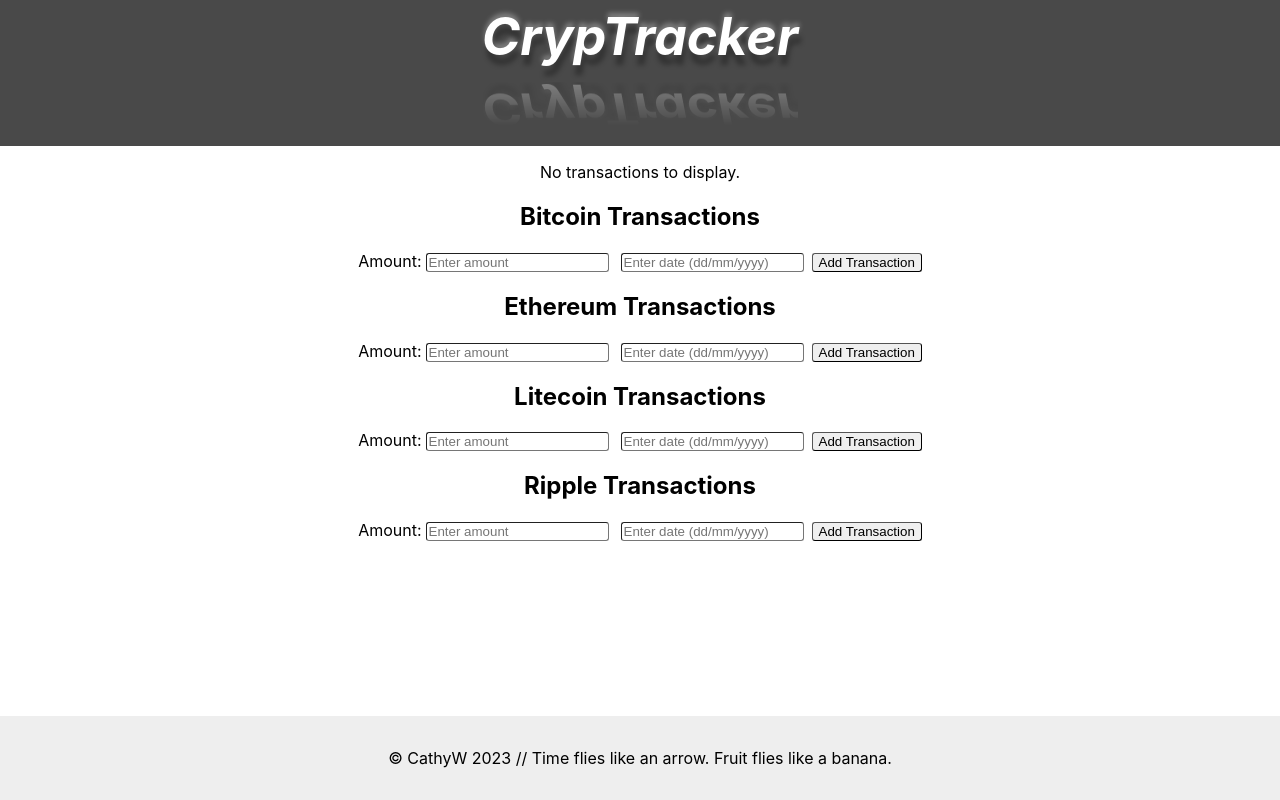
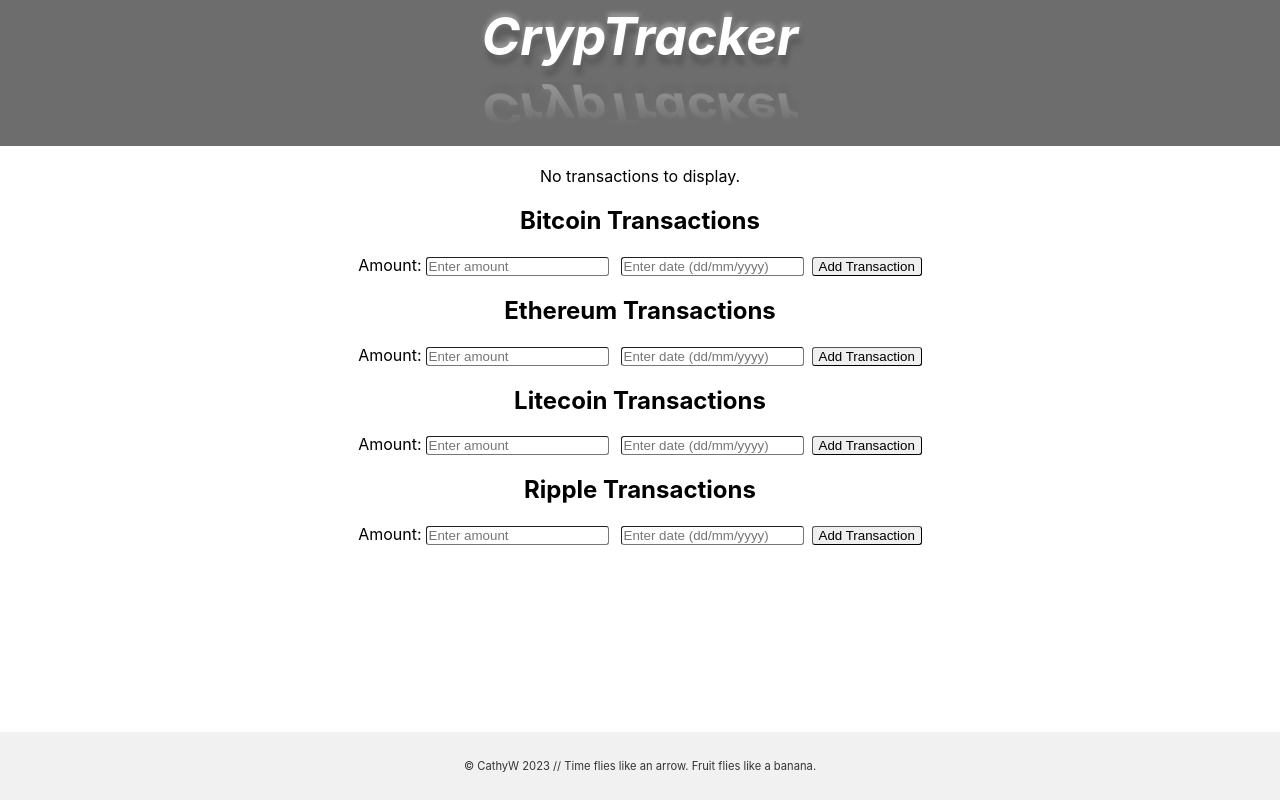
Before and after one commit to cathywiden/cryptracker, a React (Create React App) app: page / in a window 1280 px wide. Built offline with nearby package versions, Linux system fonts and the light colour scheme.

Commit message:
Update App.css

```diff
--- a/src/App.css
+++ b/src/App.css
@@ -1,10 +1,14 @@
 .App {
   text-align: center;
+  overflow-y: auto;
+  margin-bottom: 100px;
+  margin-top: 150px;
 }
 
-.App-header {
+.App-header,
+.header {
   background-color: rgb(73, 73, 73);
-  min-height: 10vh;
+  min-height: 9vh;
   display: flex;
   flex-direction: column;
   align-items: center;
@@ -14,6 +18,12 @@
   color: white;
   text-shadow: 2px 10px 5px rgba(0, 0, 0, 0.3),
     0px -4px 5px rgba(255, 255, 255, 0.3);
+  position: fixed;
+  top: 0;
+  left: 0;
+  width: 100%;
+  z-index: 1;
+  opacity: 80%
 }
 
 .refl {
@@ -39,11 +49,6 @@
       from(transparent),
       color-stop(20%, transparent),
       to(rgba(0, 0, 0, 0.3)));
-}
-
-.App {
-  max-height: 80vh;
-  overflow-y: auto;
 }
 
 .App-body {
@@ -98,5 +103,9 @@ footer {
   bottom: 0;
   align-items: center;
   width: 100%;
-  padding: 5px;
+  padding: 3px;
+  font-size: 0.7em;
+  border-top: 1px solid #fffef3;
+  background-color: #eee;
+  opacity: 80%
 }
```
